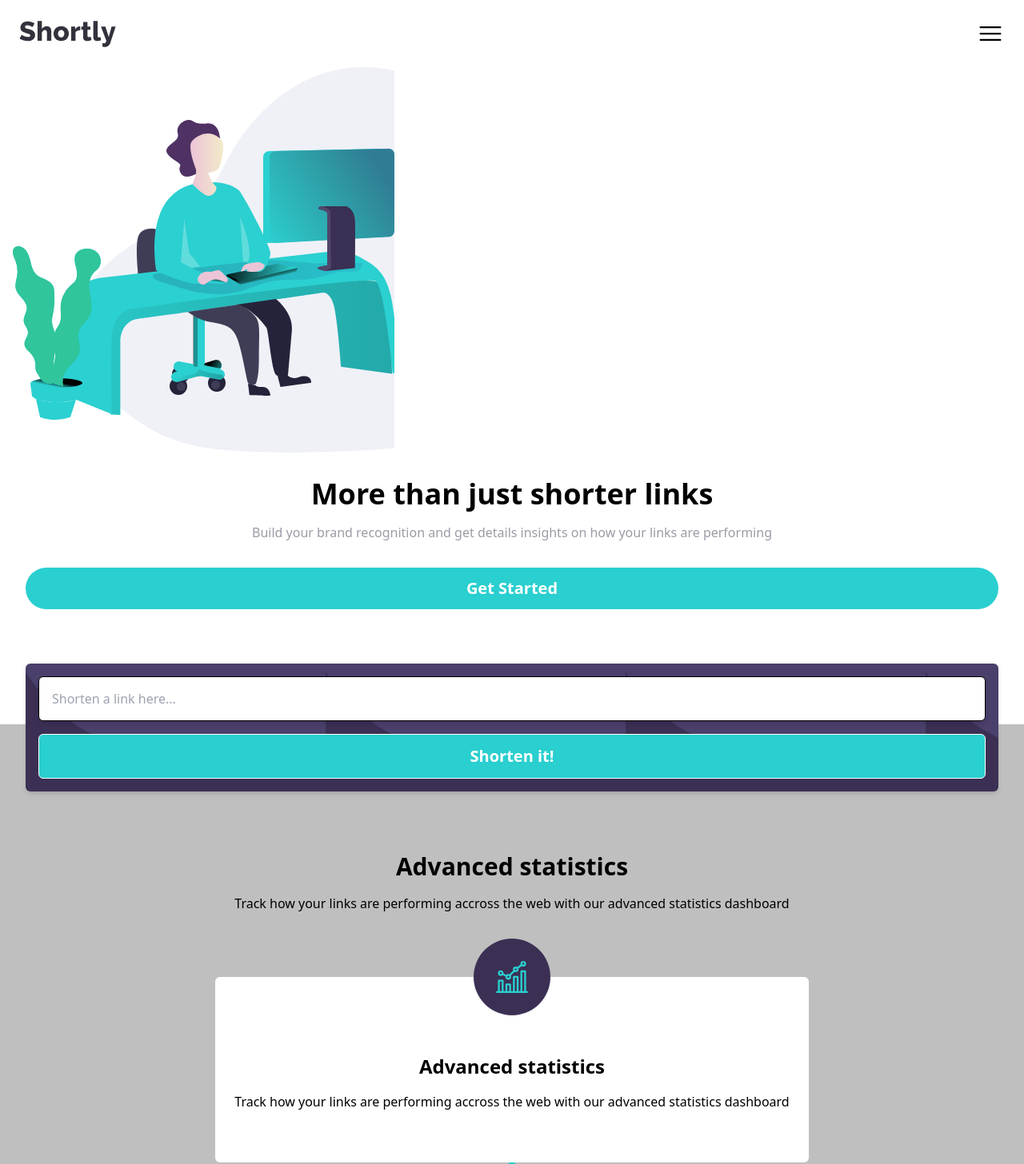
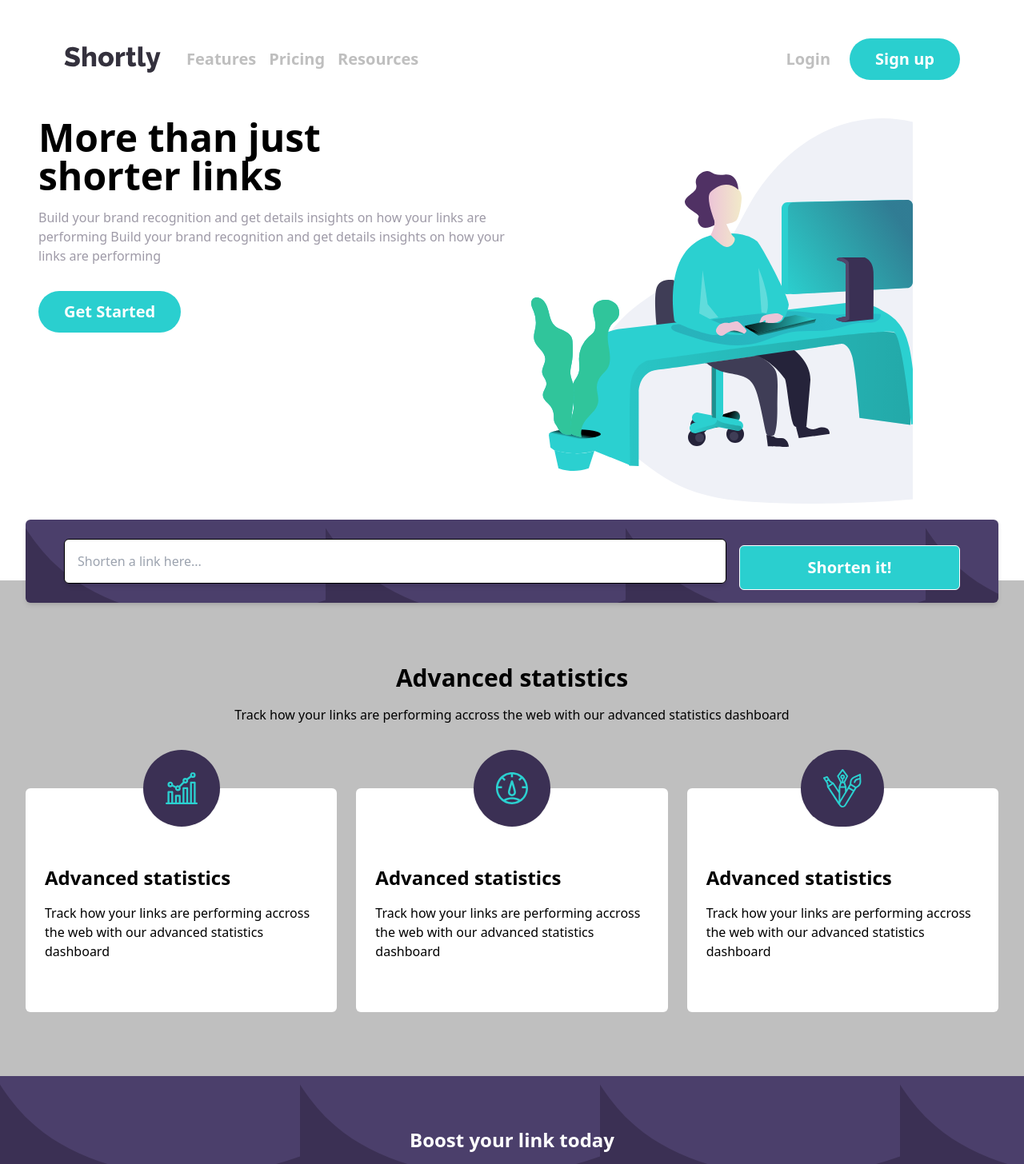
Before and after one commit to JsOptimizer/url-shorten-webapp, a React (Vite) app: page / in a window 1280 px wide. Shown: the top 1456 px of the page at 80% size. Built offline with nearby package versions, Linux system fonts and the light colour scheme.

Commit message:
Start implementation of desktop frame

```diff
--- a/package.json
+++ b/package.json
@@ -11,7 +11,8 @@
   },
   "dependencies": {
     "react": "^18.2.0",
-    "react-dom": "^18.2.0"
+    "react-dom": "^18.2.0",
+    "react-router-dom": "^6.23.0"
   },
   "devDependencies": {
     "@types/react": "^18.2.66",
--- a/src/components/ButtonStart.tsx
+++ b/src/components/ButtonStart.tsx
@@ -3,7 +3,7 @@ type IButtonStart = {
 }
 const ButtonStart = ({title} : IButtonStart) => {
     return (
-        <button className="w-full rounded-full bg-brand text-white font-bold text-xl  py-3">{title}</button>
+        <button className="px-8 rounded-full bg-brand text-white font-bold text-xl py-3">{title}</button>
     )
 }
 
--- a/src/components/MenuModal.tsx
+++ b/src/components/MenuModal.tsx
@@ -14,7 +14,6 @@ const MenuModal = () => {
             <div className="w-full">
                 <ButtonStart title={"Sign Up"} />
             </div>
-
         </ul>
     </div>
   )
--- a/src/components/ShortLink.tsx
+++ b/src/components/ShortLink.tsx
@@ -24,14 +24,14 @@ const ShortLink = () => {
   }
   return (
     <div>
-      <form className="bg-brand-950 shadow-md p-4 rounded-md space-y-4 w-full " style={{ backgroundImage: `url(${backgroundImage})` }} >
-        <div className=''>
-          <input value={input} onChange={handleChange} className={`h-14 shadow-md rounded-md w-full border px-4 py-2 ${error ? 'border-secondary' : ''}`} type="text" placeholder='Shorten a link here...' />
+      <form className="lg:flex bg-brand-950 shadow-md p-4 rounded-md space-y-4 w-full lg:gap-x-4 justify-between items-center lg:px-12 " style={{ backgroundImage: `url(${backgroundImage})` }} >
+        <div className='lg:w-[75%]'>
+          <input value={input} onChange={handleChange} className={`h-14  shadow-md rounded-md w-full border px-4 py-2 ${error ? 'border-secondary' : ''}`} type="text" placeholder='Shorten a link here...' />
           {
             error && <p className='text-secondary'>{error}</p>
           }
         </div>
-        <div className=''>
+        <div className='lg:w-[25%]'>
           <button onClick={handleSubmit} className='h-14 border rounded-md bg-brand font-bold text-xl text-white px-4 py-2 text-center w-full'>Shorten it!</button>
         </div>
       </form>
--- a/src/components/StatisticsCard.tsx
+++ b/src/components/StatisticsCard.tsx
@@ -8,7 +8,7 @@ import Icone from "./Icone"
  }
 const StatisticsCard = ({title, description, icone}: IStatisticsCard) => {
   return (
-    <div className="bg-white flex flex-col items-center justify-between pb-16 px-6 text-center rounded-md">
+    <div className="bg-white flex flex-col items-center justify-between pb-16 px-6 text-center lg:text-start rounded-md">
         <Icone image={icone}/>
        <div className="space-y-4">
          <h3 className="font-bold text-2xl">{title}</h3>
--- a/src/sections/Footer.tsx
+++ b/src/sections/Footer.tsx
@@ -1,7 +1,7 @@
 import { FooterLink, MediaIcons } from '../components'
 const Footer = () => {
   return (
-    <div className='py-12 bg-neutral-950'>
+    <div className=' lg:grid grid-cols-5 justify-start items-baseline lg:py-4 py-12 bg-neutral-950'>
       <div className='text-center'>
         <p className='text-3xl text-white font-bold'>Shortly</p>
       </div>
--- a/src/sections/GetStarted.tsx
+++ b/src/sections/GetStarted.tsx
@@ -1,18 +1,37 @@
 import { ButtonStart } from "../components"
+import working from '../assets/images/illustration-working.svg'
 
 const GetStarted = () => {
   return (
-    <div className="m-8 pb-16 ">
-      <div className="text-center space-y-4">
+    <div className="my-8 pb-16 ">
+      {/*Mobile side start*/}
+      <div className="block lg:hidden text-center space-y-4">
         <h1 className="font-bold text-4xl">
           More than just shorter links
         </h1>
-        <p className="pb-4 text-neutral-100">
+        <p className="pb-4 px-8 text-neutral-100">
           Build your brand recognition and get details insights on how your links are performing
         </p>
         <ButtonStart title={"Get Started"} />
       </div>
       <div className="mb-12"> </div>
+      {/*Mobile side end*/}
+
+      <div className="hidden pl-12 lg:grid grid-cols-2  ">
+        <div className="text-start space-y-4">
+          <h1 className="font-bold text-5xl">
+            More than just <br/>shorter links
+          </h1>
+          <p className="pb-4 text-neutral-100">
+            Build your brand recognition and get details insights on how your links are performing
+             Build your brand recognition and get details insights on how your links are performing
+          </p>
+          <ButtonStart title={"Get Started"} />
+        </div>
+        <div className="text-end">
+          <img src={working} alt="Working" />
+        </div>
+      </div>
     </div>
   )
 }
--- a/src/sections/Header.tsx
+++ b/src/sections/Header.tsx
@@ -1,7 +1,7 @@
 import logo from '../assets/images/logo.svg'
 import working from '../assets/images/illustration-working.svg'
 import { useState } from 'react'
-import { MenuModal } from '../components'
+import { ButtonStart, MenuModal } from '../components'
 
 const Header = () => {
     const [isOpen, setIsOpen] = useState<boolean>(false)
@@ -13,21 +13,43 @@ const Header = () => {
     )
     return (
         <div>
+            {/*Mobile navbar start*/}
             <div className=" flex justify-between items-center p-6">
-                <img src={logo} alt="Logo" />
-                <button onClick={() => setIsOpen(!isOpen)}>
+                <div className='lg:hidden'>
+                    <img src={logo} alt="Logo" />
+                </div>
+                <button className='lg:hidden block' onClick={() => setIsOpen(!isOpen)}>
                     {menuStatus}
                 </button>
             </div>
             {
                 isOpen && <MenuModal />
             }
-            <div className='pl-4'>
+            <div className='flex lg:hidden pl-4'>
                 {
                     !isOpen && <img src={working} alt="Working illustration" />
 
                 }
             </div>
+            {/*Mobile navbar end*/}
+            {/*Desktop navbar start*/}
+            <div className='hidden lg:flex justify-between items-center  px-20'>
+                <div className='flex items-center justify-between gap-x-8 '>
+                    <img src={logo} alt="Logo" />
+                    <ul className='flex text-neutral font-bold text-xl items-center gap-x-4'>
+                        <li >Features</li>
+                        <li >Pricing</li>
+                        <li>Resources</li>
+                    </ul>
+                </div>
+                <div className=' flex justify-between items-center gap-x-6'>
+                        <ul>
+                            <li className=' text-neutral font-bold text-xl'>Login</li>
+                        </ul>
+                             <ButtonStart title={'Sign up'} />
+                    </div>
+            </div>
+            {/*Desktop navbar end*/}
         </div>
     )
 }
--- a/src/sections/Statistics.tsx
+++ b/src/sections/Statistics.tsx
@@ -17,11 +17,11 @@ const Statistics = () => {
           Track how your links are performing accross the web with our advanced statistics dashboard
         </p>
       </div>
-      <div className="mt-20 flex flex-col items-center ">
+      <div className="mt-20 flex flex-col items-center lg:grid lg:gap-x-6 grid-cols-3">
         <StatisticsCard title={title} description={description} icone={brand} />
-        <div className="border-r-8 border-brand h-24  content-center"></div>
+        <div className="lg:hidden border-r-8 border-brand h-24  content-center"></div>
         <StatisticsCard title={title} description={description} icone={record} />
-        <div className="border-r-8 border-brand h-24  content-center"></div>
+        <div className="lg:hidden border-r-8 border-brand h-24  content-center"></div>
         <StatisticsCard title={title} description={description} icone={fully} />
       </div>
     </div>
```
Also changed, not shown: 1 other file (tests, documents, lock files or other folders).
